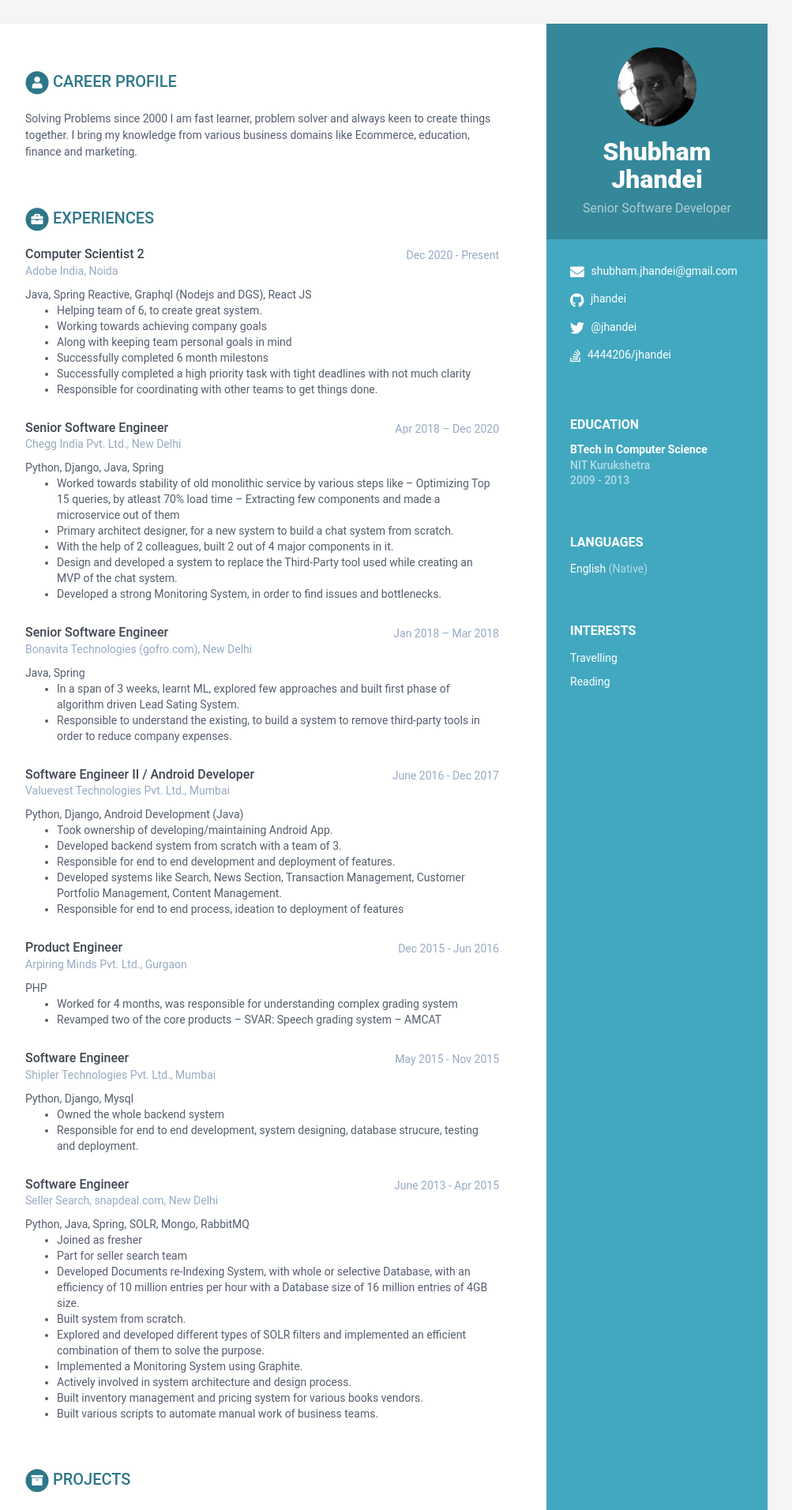
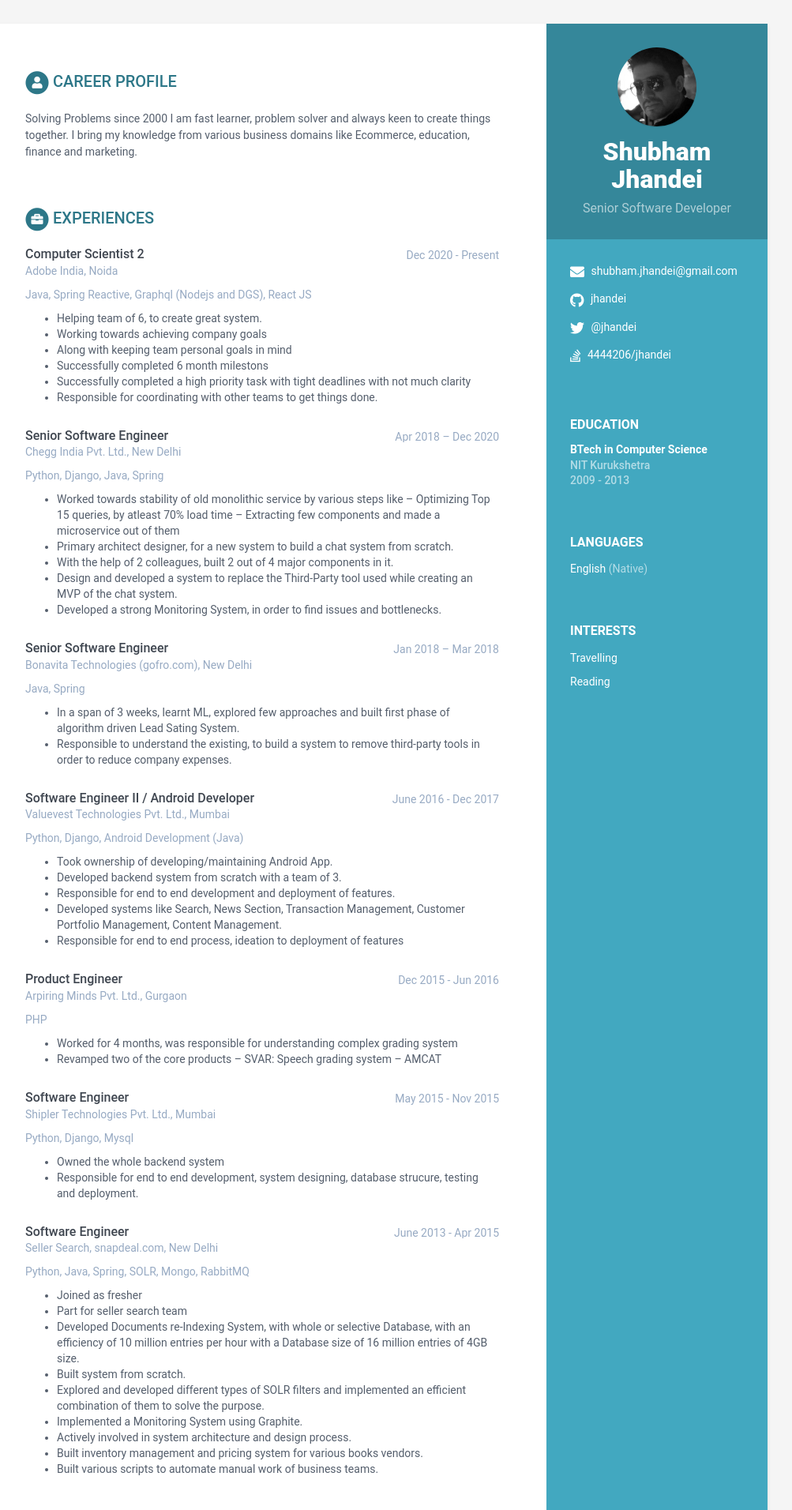
Before and after one commit to jhandei/shubham, a Jekyll site: the page built from index.html, in a window 1280 px wide. Shown: the top 1912 px of the page at 79% size, without its empty margins (168-1171 px from the left). Built offline with Jekyll 4.4.1, drawn with Linux system fonts in a browser that asks for light colours.

Commit message:
making stack similar to company

```diff
--- a/_includes/experiences.html
+++ b/_includes/experiences.html
@@ -20,7 +20,7 @@
       </div><!--//upper-row-->
 
       <div class="company">{{ experience.company }}</div>
-      <div class="stack">{{ experience.stack }}</div>
+      <div class="company">{{ experience.stack }}</div>
 
     </div><!--//meta-->
 
```
